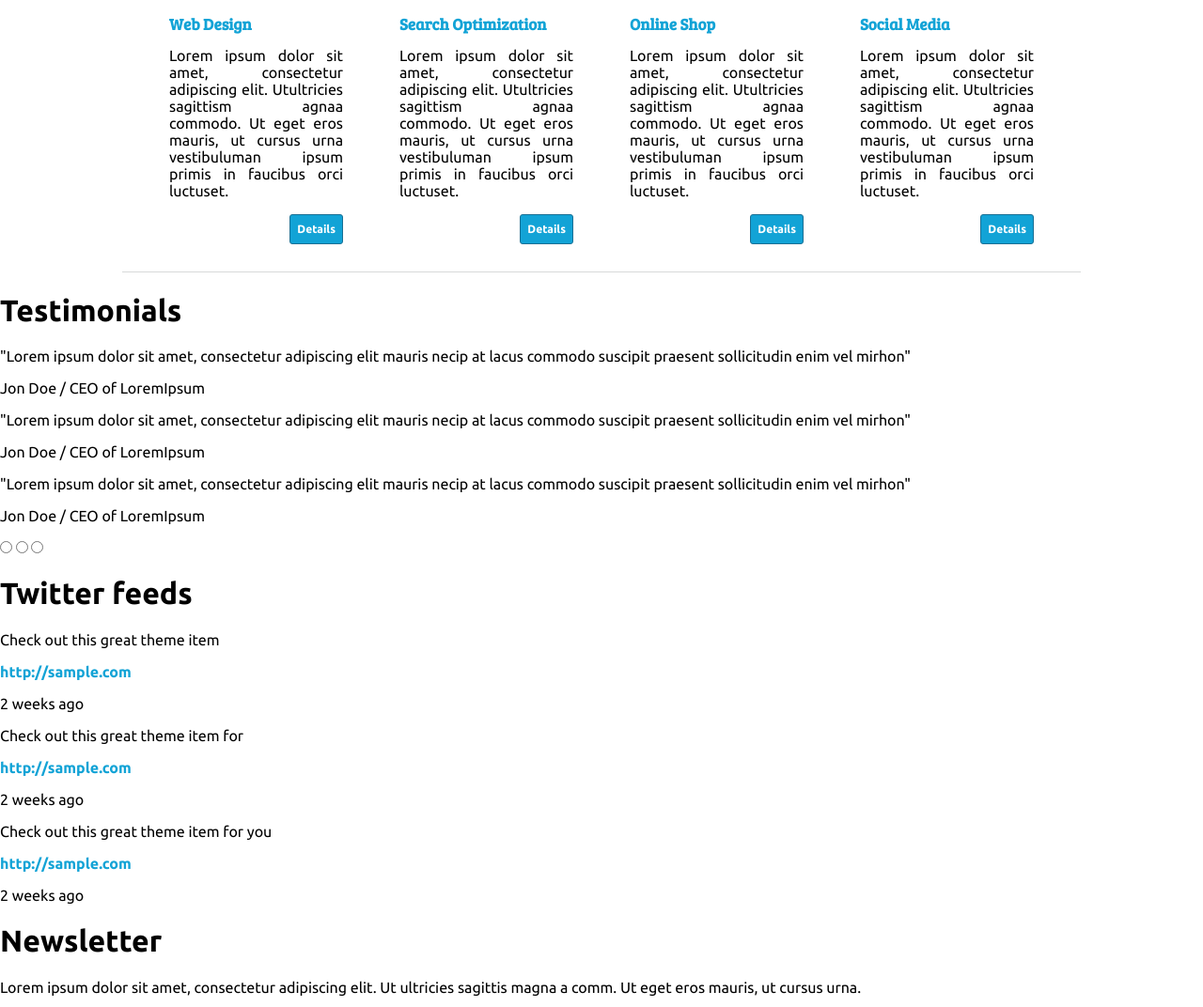
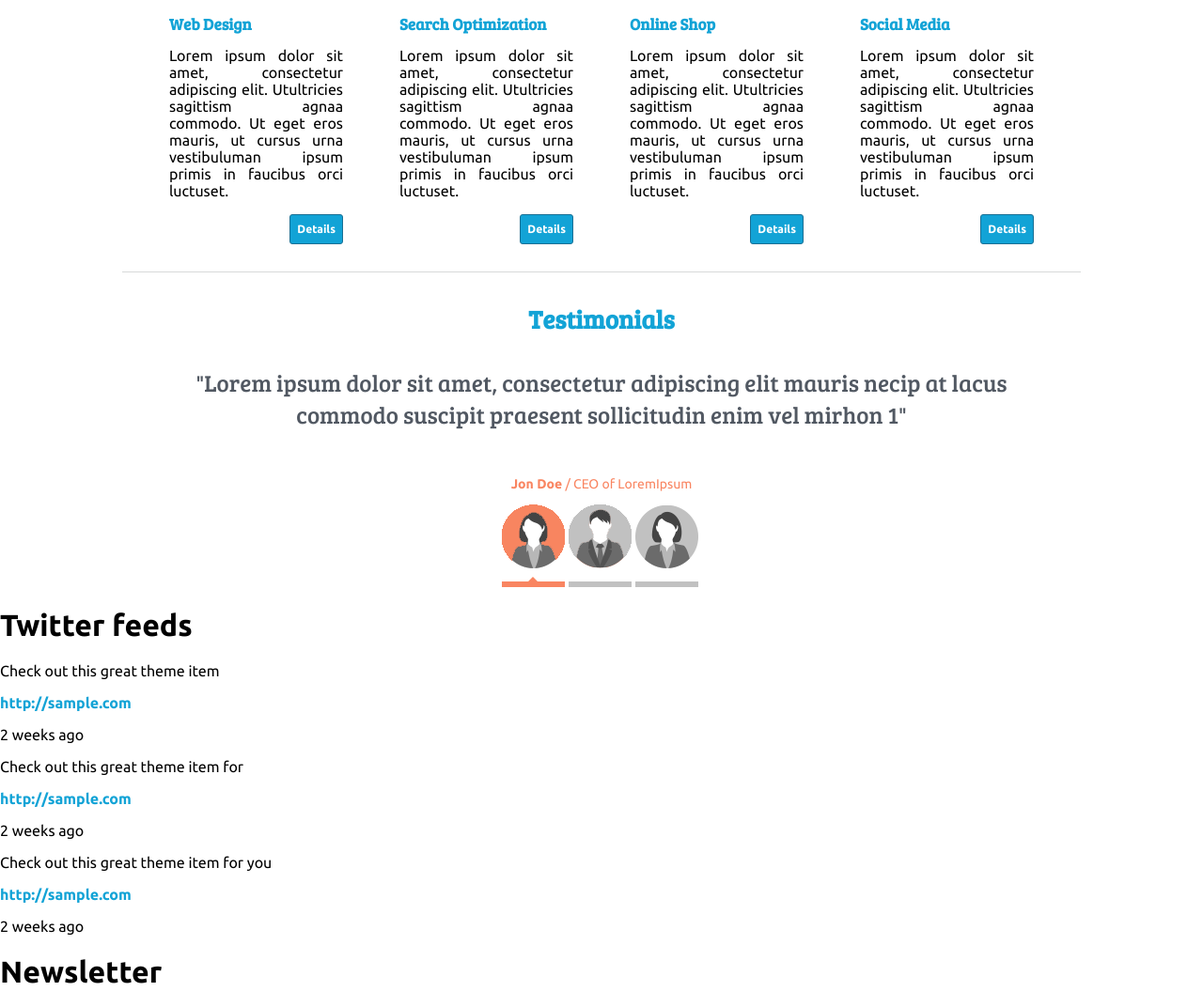
Before and after one commit to viktorov616/GoodGood, a website: page source/index.html in a window 1280 px wide. Shown: the part 1613-2685 px from the top of the page at 94% size. Drawn offline with nearby package versions, Linux system fonts and the light colour scheme; files that its build step writes are made by us from their sources.

Commit message:
Style testimonials component.

```diff
--- a/source/index.html
+++ b/source/index.html
@@ -152,27 +152,27 @@
     <section class="testimonials">
       <h1 class="testimonials__header">Testimonials</h1>
       <div class="testimonials__slider">
+        <input type="radio" id="testimonials-slider-toggle-1" name="testimonials-slider-toggle" class="testimonials__toggle" checked="checked">
+        <input type="radio" id="testimonials-slider-toggle-2" name="testimonials-slider-toggle" class="testimonials__toggle">
+        <input type="radio" id="testimonials-slider-toggle-3" name="testimonials-slider-toggle" class="testimonials__toggle">
         <div class="testimonials__slides">
           <div class="testimonials__slide">
-            <p class="testimonials__slide-text">"Lorem ipsum dolor sit amet, consectetur adipiscing elit mauris necip at lacus commodo suscipit praesent sollicitudin enim vel mirhon"</p>
+            <p class="testimonials__slide-text">"Lorem ipsum dolor sit amet, consectetur adipiscing elit mauris necip at lacus commodo suscipit praesent sollicitudin enim vel mirhon 1"</p>
             <p class="testimonials__slide-author-info"><span class="testimonials__slide-author">Jon Doe</span> / CEO of LoremIpsum</p>
           </div>
           <div class="testimonials__slide">
-            <p class="testimonials__slide-text">"Lorem ipsum dolor sit amet, consectetur adipiscing elit mauris necip at lacus commodo suscipit praesent sollicitudin enim vel mirhon"</p>
+            <p class="testimonials__slide-text">"Lorem ipsum dolor sit amet, consectetur adipiscing elit mauris necip at lacus commodo suscipit praesent sollicitudin enim vel mirhon 2"</p>
             <p class="testimonials__slide-author-info"><span class="testimonials__slide-author">Jon Doe</span> / CEO of LoremIpsum</p>
           </div>
           <div class="testimonials__slide">
-            <p class="testimonials__slide-text">"Lorem ipsum dolor sit amet, consectetur adipiscing elit mauris necip at lacus commodo suscipit praesent sollicitudin enim vel mirhon"</p>
+            <p class="testimonials__slide-text">"Lorem ipsum dolor sit amet, consectetur adipiscing elit mauris necip at lacus commodo suscipit praesent sollicitudin enim vel mirhon 3"</p>
             <p class="testimonials__slide-author-info"><span class="testimonials__slide-author">Jon Doe</span> / CEO of LoremIpsum</p>
           </div>
         </div>
         <div class="testimonials__controls">
-          <label for="testimonials-slider-toggle-1" class="testimonials__label"></label>
-          <input type="radio" id="testimonials-slider-toggle-1" name="testimonials-slider-toggle" class="testimonials__toggle">
-          <label for="testimonials-slider-toggle-1" class="testimonials__label"></label>
-          <input type="radio" id="testimonials-slider-toggle-1" name="testimonials-slider-toggle" class="testimonials__toggle">
-          <label for="testimonials-slider-toggle-1" class="testimonials__label"></label>
-          <input type="radio" id="testimonials-slider-toggle-1" name="testimonials-slider-toggle" class="testimonials__toggle">
+          <label for="testimonials-slider-toggle-1" class="testimonials__label  testimonials__label--woman"></label>
+          <label for="testimonials-slider-toggle-2" class="testimonials__label  testimonials__label--man"></label>
+          <label for="testimonials-slider-toggle-3" class="testimonials__label  testimonials__label--woman"></label>
         </div>
       </div>
     </section>
--- /dev/null
+++ b/source/sass/components/testimonials.scss
@@ -0,0 +1,114 @@
+.testimonials {
+  padding: 0 180px;
+  padding-top: 30px;
+
+  text-align: center;
+
+  &__header {
+    margin: 0;
+    margin-bottom: 30px;
+
+    font-family: 'Bree Serif', serif;
+    font-size: 27px;
+    line-height: 40px;
+    color: $primary-color;
+  }
+
+  &__slide-text {
+    margin-bottom: 50px;
+
+    font-family: 'Bree Serif', serif;
+    font-size: 25px;
+    color: #515862;
+  }
+
+  &__slide-author-info {
+    font-size: 14px;
+    line-height: 15px;
+    color: #f98561;
+  }
+
+  &__slide-author {
+    font-weight: 700;
+  }
+
+  &__controls {
+    font-size: 0;
+  }
+
+  &__toggle {
+    display: none;
+  }
+
+  &__label {
+    position: relative;
+
+    display: inline-block;
+
+    width: 67px;
+    height: 88px;
+
+    margin-right: 4px;
+
+    border-bottom: 6px solid #c1c1c1;
+
+    background-repeat: no-repeat;
+
+    cursor: pointer;
+
+    &:hover {
+      opacity: .8;
+    }
+
+    &:active {
+      opacity: .4;
+    }
+
+    &--man {
+      background-image: url("../img/decor/testimonials_man.png");
+    }
+
+    &--woman {
+      background-image: url("../img/decor/testimonials_woman.png");
+    }
+  }
+
+    #testimonials-slider-toggle-1:checked ~ &__controls label[for="testimonials-slider-toggle-1"],
+    #testimonials-slider-toggle-2:checked ~ &__controls label[for="testimonials-slider-toggle-2"],
+    #testimonials-slider-toggle-3:checked ~ &__controls label[for="testimonials-slider-toggle-3"] {
+      border-bottom-color: #f98561;
+
+      &:after {
+        content: "";
+
+        position: absolute;
+        bottom: 0;
+        left: 50%;
+
+        margin-left: -5px;
+
+        border-left: 5px solid transparent;
+        border-right: 5px solid transparent;
+        border-bottom: 5px solid #f98561;
+      }
+    }
+
+  #testimonials-slider-toggle-1:checked ~ &__controls label[for="testimonials-slider-toggle-1"],
+  #testimonials-slider-toggle-3:checked ~ &__controls label[for="testimonials-slider-toggle-3"] {
+    background-image: url("../img/decor/testimonials_woman--active.png");
+  }
+
+  #testimonials-slider-toggle-2:checked ~ &__controls label[for="testimonials-slider-toggle-2"] {
+    background-image: url("../img/decor/testimonials_man--active.png");
+  }
+
+  &__slide {
+    display: none;
+  }
+
+  #testimonials-slider-toggle-1:checked ~ &__slides &__slide:nth-child(1),
+  #testimonials-slider-toggle-2:checked ~ &__slides &__slide:nth-child(2),
+  #testimonials-slider-toggle-3:checked ~ &__slides &__slide:nth-child(3) {
+    display: block;
+  }
+}
--- a/source/sass/style.scss
+++ b/source/sass/style.scss
@@ -11,3 +11,4 @@
 @import 'components/promo-slider.scss';
 @import 'components/search-bar.scss';
 @import 'components/services.scss';
+@import 'components/testimonials.scss';
```
